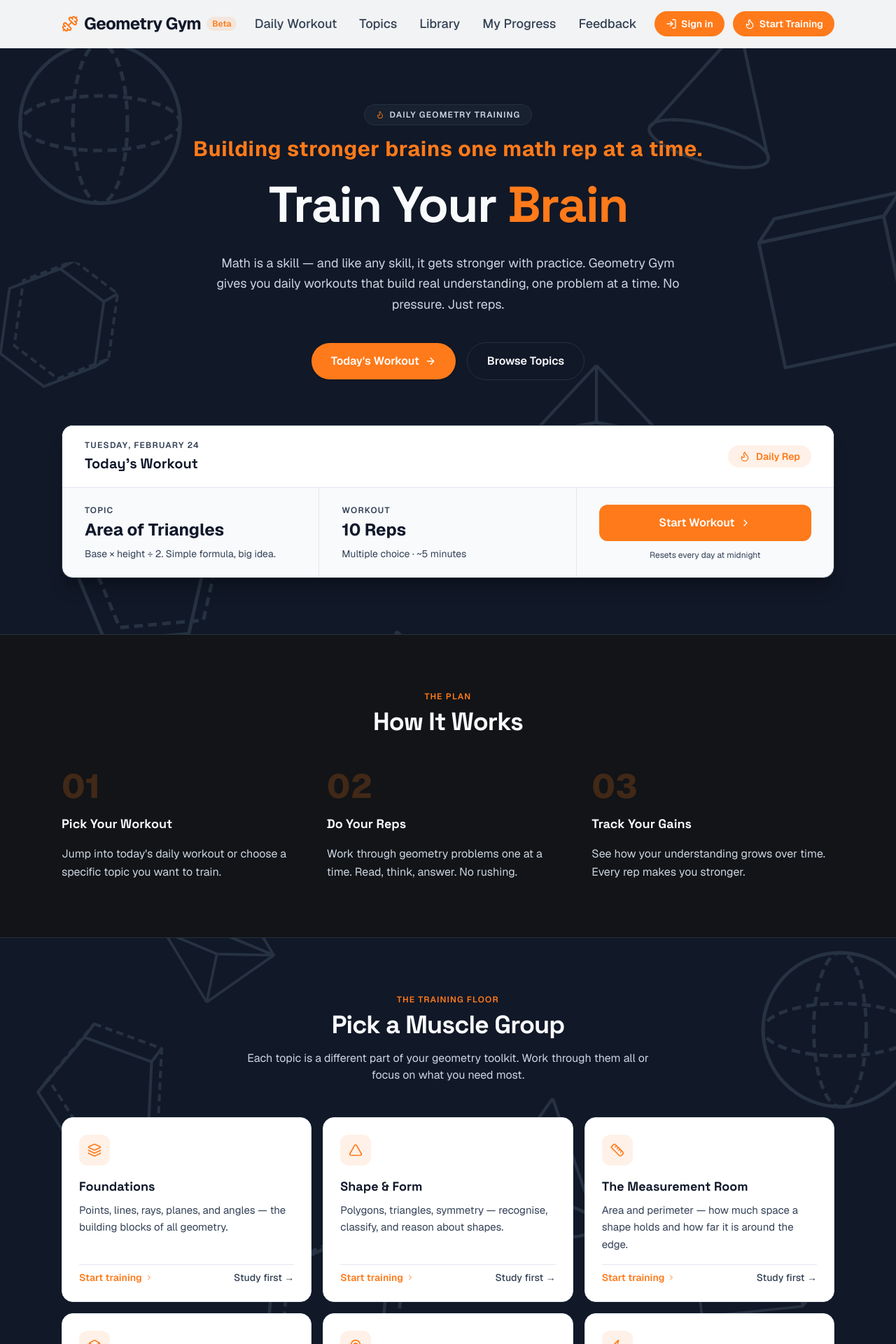
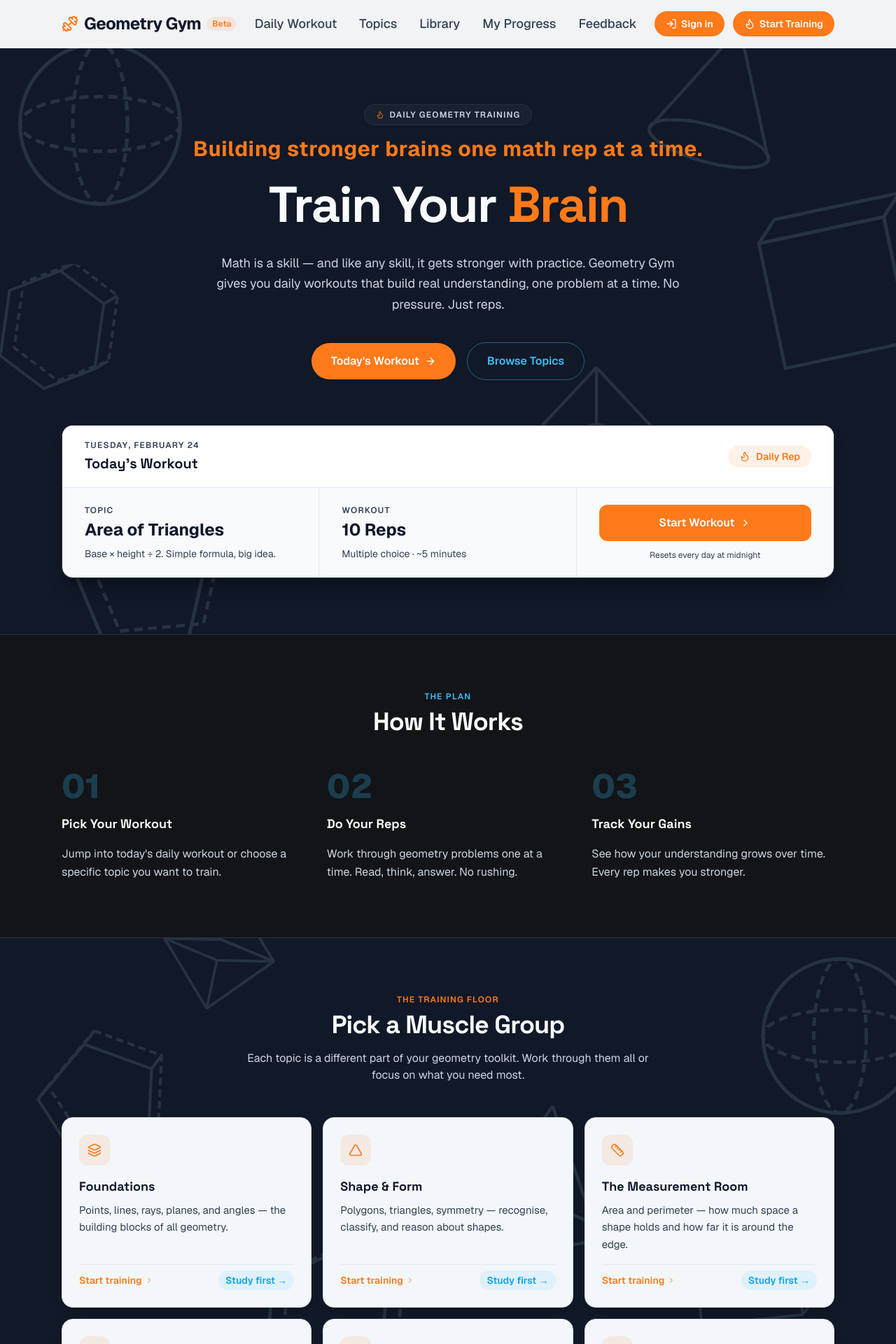
Before and after one commit to phaseshifter1/geometry-gym, a Next.js app: page / in a window 1280 px wide. Shown: the top 1920 px of the page at 70% size. Built offline with nearby package versions, Linux system fonts and the light colour scheme; no server answers.

Commit message:
Add Blueprint Blue home accents

```diff
--- a/app/globals.css
+++ b/app/globals.css
@@ -3,6 +3,8 @@
 @theme inline {
   --color-primary: #FF7A1A;
   --color-primary-dark: #E85D04;
+  --color-accent: #38BDF8;
+  --color-accent-dark: #0EA5E9;
   --color-page-dark: #111827;
   --color-page-darker: #121417;
   --color-text-on-dark: #F8FAFC;
--- a/app/page.tsx
+++ b/app/page.tsx
@@ -214,7 +214,7 @@ export default function Home() {
           </Link>
           <a
             href="#topics"
-            className="flex items-center gap-2 rounded-full border border-[#263241] px-7 py-3.5 text-base font-semibold text-[#F8FAFC] transition-colors hover:bg-[#18212F]"
+            className="flex items-center gap-2 rounded-full border border-accent/45 px-7 py-3.5 text-base font-semibold text-accent transition-colors hover:border-accent hover:bg-accent/10"
           >
             Browse Topics
           </a>
@@ -266,7 +266,7 @@ export default function Home() {
       <section id="how-it-works" className="relative z-10 border-y border-[#263241] bg-[#121417] py-20">
         <div className="mx-auto max-w-6xl px-6">
           <div className="mb-12 text-center">
-            <p className="text-xs font-semibold uppercase tracking-widest text-primary">The Plan</p>
+            <p className="text-xs font-semibold uppercase tracking-widest text-accent">The Plan</p>
             <h2 className="mt-2 text-3xl font-extrabold tracking-tight text-[#F8FAFC] sm:text-4xl">
               How It Works
             </h2>
@@ -275,7 +275,7 @@ export default function Home() {
           <div className="grid gap-8 sm:grid-cols-3">
             {steps.map((step) => (
               <div key={step.number} className="flex flex-col gap-4">
-                <div className="text-5xl font-extrabold text-primary/20 leading-none">
+                <div className="text-5xl font-extrabold text-accent/25 leading-none">
                   {step.number}
                 </div>
                 <h3 className="text-lg font-bold text-[#F8FAFC]">{step.title}</h3>
@@ -307,9 +307,9 @@ export default function Home() {
               return (
                 <div
                   key={group.title}
-                  className={`flex flex-col gap-4 rounded-2xl border border-border bg-white p-6 transition-all ${
+                  className={`flex flex-col gap-4 rounded-2xl border border-[#D7E2EC] bg-[#F3F7FA] p-6 shadow-lg shadow-black/10 transition-all ${
                     group.available
-                      ? 'hover:border-primary/40 hover:shadow-md'
+                      ? 'hover:border-primary/40 hover:shadow-xl'
                       : 'opacity-50'
                   }`}
                 >
@@ -332,7 +332,7 @@ export default function Home() {
                       </Link>
                       <Link
                         href={`/library?topic=${topicSlug}`}
-                        className="text-sm font-medium text-muted hover:text-primary transition-colors"
+                        className="rounded-full bg-accent/10 px-2.5 py-1 text-sm font-semibold text-accent-dark transition-colors hover:bg-accent/15 hover:text-accent-dark"
                       >
                         Study first →
                       </Link>
```
